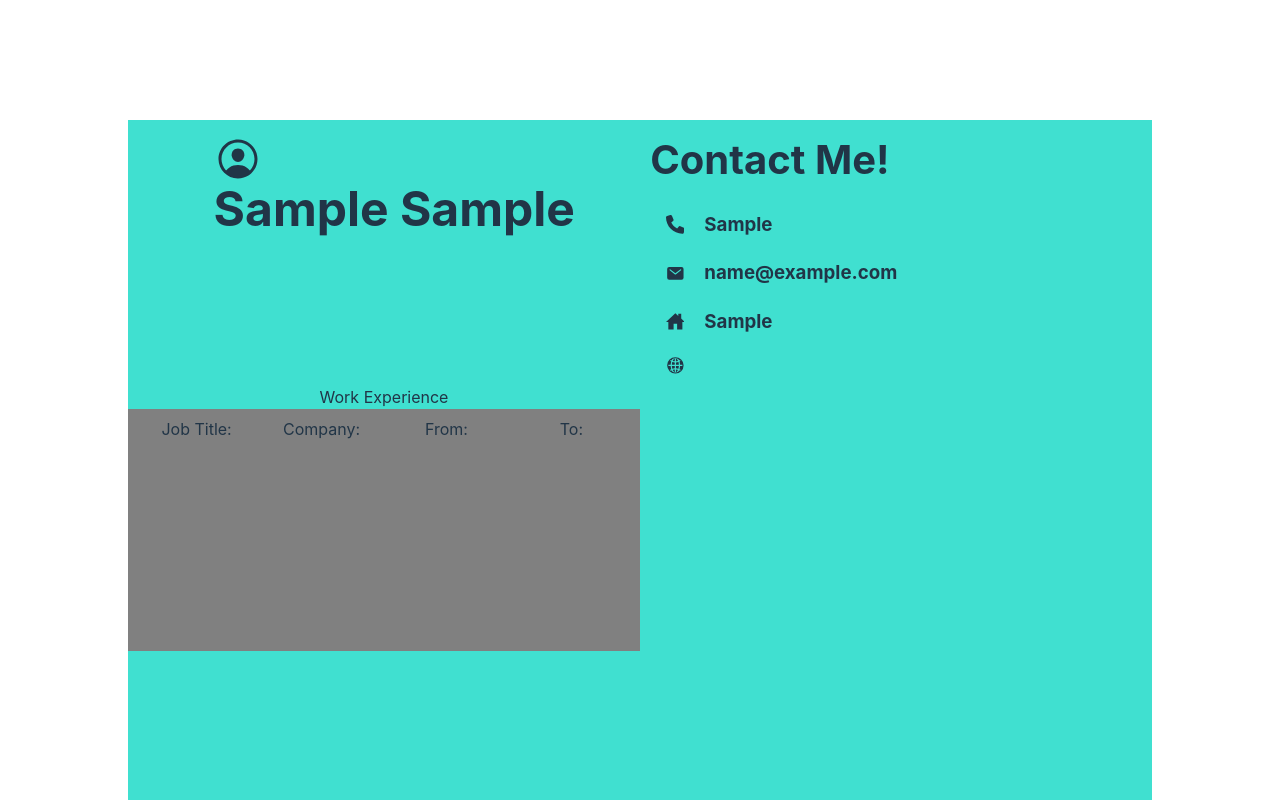
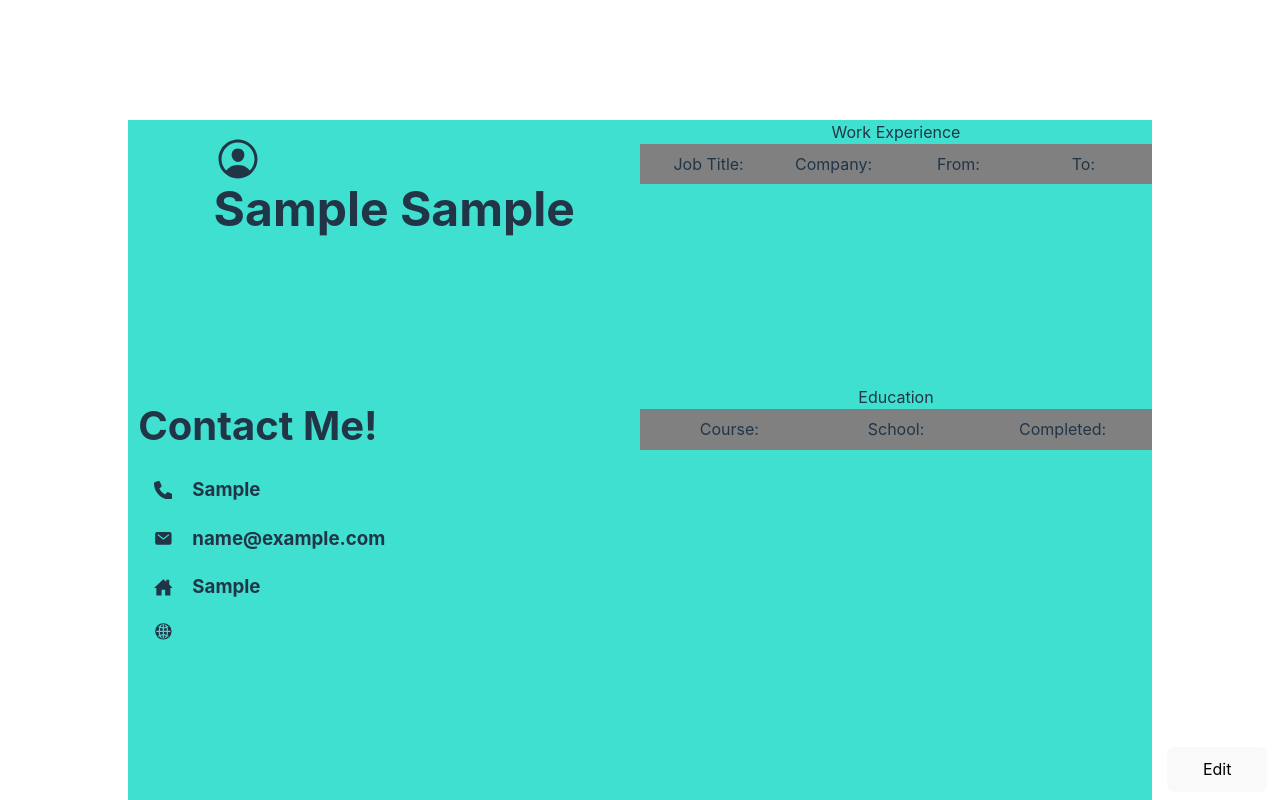
Before and after one commit to JKanaiya/CVApplication, a React (Vite) app in the folder cvApplication/: page / in a window 1280 px wide. Both pictures are taken after typing "Sample", "Sample", "Sample", "Sample", "name@example.com", "Sample" into the empty fields and a click on the button "Submit". Shown: the top 800 px of the page. Built offline with nearby package versions, Linux system fonts and the light colour scheme.

Commit message:
style: completed UI and colors

```diff
--- a/cvApplication/src/Components/App.jsx
+++ b/cvApplication/src/Components/App.jsx
@@ -12,6 +12,8 @@ function App() {
     email: "johnDoe@email.com",
     address: "realPlaceInRealCountry",
     website: "johndoe.com",
+    schoolData: [],
+    workData: [],
   });
 
   const [displayPrev, setDisplayPrev] = useState("none");
--- a/cvApplication/src/Components/CvForm.jsx
+++ b/cvApplication/src/Components/CvForm.jsx
@@ -1,6 +1,6 @@
 import { nanoid } from "nanoid";
 import { useState } from "react";
-import { FaPhone } from "react-icons/fa6";
+import { FaPhone, FaPlus } from "react-icons/fa6";
 import { IoGlobe, IoHome, IoMail } from "react-icons/io5";
 
 function CvForm({ cv, sendData, form, display }) {
@@ -87,7 +87,7 @@ function CvForm({ cv, sendData, form, display }) {
   const workOutput = workData.map((row) => {
     return (
       <tr key={row.id}>
-        <td>
+        <td data="From:">
           <input
             type="date"
             className="date"
@@ -97,7 +97,7 @@ function CvForm({ cv, sendData, form, display }) {
             }}
           ></input>
         </td>
-        <td>
+        <td data="To:">
           <input
             type="date"
             id="endOfWork"
@@ -106,14 +106,14 @@ function CvForm({ cv, sendData, form, display }) {
             onChange={(e) => changeWorkVal(row.id, e.target.value, "dateEnd")}
           ></input>
         </td>
-        <td>
+        <td data="job title:">
           <input
             type="text"
             name="jobTitle"
             onChange={(e) => changeWorkVal(row.id, e.target.value, "jobTitle")}
           ></input>
         </td>
-        <td>
+        <td data="company:">
           <input
             type="text"
             name="company"
@@ -127,7 +127,7 @@ function CvForm({ cv, sendData, form, display }) {
   const schoolOutput = schoolData.map((row) => {
     return (
       <tr key={row.id}>
-        <td>
+        <td data="Completed:">
           <input
             type="date"
             className="date"
@@ -137,14 +137,14 @@ function CvForm({ cv, sendData, form, display }) {
             }
           ></input>
         </td>
-        <td>
+        <td data="Course:">
           <input
             type="text"
             name="course"
             onChange={(e) => changeSchoolVal(row.id, e.target.value, "course")}
           ></input>
         </td>
-        <td>
+        <td data="School:">
           <input
             type="text"
             name="school"
@@ -219,11 +219,18 @@ function CvForm({ cv, sendData, form, display }) {
             ></input>
           </div>
         </fieldset>
-        <button type="submit">Submit</button>
+        <button id="submit" type="submit">
+          Submit
+        </button>
       </form>
       <div>
         <fieldset id="education">
-          <legend>Education</legend>
+          <legend>
+            Education
+            <button type="button" id="addEducationRow" onClick={addSchoolData}>
+              +
+            </button>
+          </legend>
           <table>
             <thead>
               <tr>
@@ -236,7 +243,12 @@ function CvForm({ cv, sendData, form, display }) {
           </table>
         </fieldset>
         <fieldset id="work">
-          <legend>Work Experience</legend>
+          <legend>
+            Work Experience
+            <button type="button" id="addWorkRow" onClick={addWorkData}>
+              +
+            </button>
+          </legend>
           <table>
             <thead>
               <tr>
@@ -251,12 +263,6 @@ function CvForm({ cv, sendData, form, display }) {
         </fieldset>
       </div>
       {/*TODO: change these to icons + and - later*/}
-      <button type="button" id="addWorkRow" onClick={addWorkData}>
-        Add Work
-      </button>
-      <button type="button" id="addEducationRow" onClick={addSchoolData}>
-        Add Education
-      </button>
     </section>
   );
 }
--- a/cvApplication/src/Components/Preview.jsx
+++ b/cvApplication/src/Components/Preview.jsx
@@ -1,15 +1,21 @@
 import UserDetails from "./UserDetails";
-import UserInfo from "./UserInfo";
+import UserWork from "./UserWork";
+import UserEducation from "./UserEducation";
 import UserHeader from "./UserHeader";
 
 const Preview = function ({ cv, display, editData }) {
   return (
-    <div id="preview" style={{ display: `${display}` }}>
-      <UserHeader firstName={cv.firstName} secondName={cv.secondName} />
-      <UserDetails {...cv} />
-      <UserInfo {...cv} />
-      <button onClick={editData}></button>
-    </div>
+    <>
+      <div id="preview" style={{ display: `${display}` }}>
+        <UserHeader firstName={cv.firstName} secondName={cv.secondName} />
+        <UserWork {...cv} />
+        <UserDetails {...cv} />
+        <UserEducation {...cv} />
+      </div>
+      <button id="edit" onClick={editData} style={{ display: `${display}` }}>
+        Edit
+      </button>
+    </>
   );
 };
 export default Preview;
--- a/cvApplication/src/Components/UserDetails.jsx
+++ b/cvApplication/src/Components/UserDetails.jsx
@@ -2,7 +2,7 @@ import { FaPhone } from "react-icons/fa6";
 import { IoMail, IoHomeSharp, IoGlobe } from "react-icons/io5";
 const UserDetails = function (cv) {
   return (
-    <div>
+    <div id="contact">
       <h2>Contact Me!</h2>
       <h3>
         <FaPhone />
--- /dev/null
+++ b/cvApplication/src/Components/UserEducation.jsx
@@ -0,0 +1,32 @@
+import { nanoid } from "nanoid";
+const UserEducation = (cv) => {
+  let schoolData = "";
+  if (cv.schoolData.length > 0) {
+    schoolData = JSON.parse(cv.schoolData).map((v) => {
+      return (
+        <tr key={nanoid()}>
+          <td data="course:">{v.course}</td>
+          <td data="school:">{v.school}</td>
+          <td data="Completed:">{v.completedDate}</td>
+        </tr>
+      );
+    });
+  }
+  return (
+    <div id="edContainer">
+      <table id="edTable">
+        <caption>Education</caption>
+        <thead>
+          <tr>
+            <td>Course:</td>
+            <td>School:</td>
+            <td>Completed:</td>
+          </tr>
+        </thead>
+        <tbody>{schoolData}</tbody>
+      </table>
+    </div>
+  );
+};
+
+export default UserEducation;
--- a/cvApplication/src/Components/UserHeader.jsx
+++ b/cvApplication/src/Components/UserHeader.jsx
@@ -1,7 +1,7 @@
 import { IoPersonCircleOutline } from "react-icons/io5";
 const UserHeader = function ({ firstName, secondName }) {
   return (
-    <div>
+    <div id="names">
       <h1>
         <IoPersonCircleOutline />
         {firstName} {secondName}
--- a/cvApplication/src/Components/UserInfo.jsx
+++ b/cvApplication/src/Components/UserInfo.jsx
@@ -1,5 +1,34 @@
-const UserInfo = function ({ jobTitle }) {
+import { nanoid } from "nanoid";
+const UserInfo = function (cv) {
+  let schoolData = "";
+  let workData = "";
+  if (cv.schoolData.length > 0) {
+    schoolData = JSON.parse(cv.schoolData).map((v) => {
       return (
+        <tr key={nanoid()}>
+          <td>{v.course}</td>
+          <td>{v.school}</td>
+          <td>{v.completedDate}</td>
+        </tr>
+      );
+    });
+  }
+
+  if (cv.workData.length > 0) {
+    workData = JSON.parse(cv.workData).map((v) => {
+      return (
+        <tr key={nanoid()}>
+          <td>{v.jobTitle}</td>
+          <td>{v.company}</td>
+          <td>{v.dateStart}</td>
+          <td>{v.dateEnd}</td>
+        </tr>
+      );
+    });
+  }
+
+  return (
+    <div>
       <table>
         <caption>Work Experience</caption>
         <thead>
@@ -10,8 +39,20 @@ const UserInfo = function ({ jobTitle }) {
             <td>To: </td>
           </tr>
         </thead>
-      <tbody></tbody>
+        <tbody>{workData}</tbody>
       </table>
+      <table>
+        <caption>Education</caption>
+        <thead>
+          <tr>
+            <td>Course:</td>
+            <td>School:</td>
+            <td>Completed:</td>
+          </tr>
+        </thead>
+        <tbody>{schoolData}</tbody>
+      </table>
+    </div>
   );
 };
 export default UserInfo;
--- /dev/null
+++ b/cvApplication/src/Components/UserWork.jsx
@@ -0,0 +1,34 @@
+import { nanoid } from "nanoid";
+const UserWork = (cv) => {
+  let workData = "";
+  if (cv.workData.length > 0) {
+    workData = JSON.parse(cv.workData).map((v) => {
+      return (
+        <tr key={nanoid()}>
+          <td data="Job Title:">{v.jobTitle}</td>
+          <td data="Company:">{v.company}</td>
+          <td data="Hired:">{v.dateStart}</td>
+          <td data="Completed:">{v.dateEnd}</td>
+        </tr>
+      );
+    });
+  }
+  return (
+    <div id="wkContainer">
+      <table id="wkTable">
+        <caption>Work Experience</caption>
+        <thead>
+          <tr>
+            <td>Job Title: </td>
+            <td>Company: </td>
+            <td>From:</td>
+            <td>To: </td>
+          </tr>
+        </thead>
+        <tbody>{workData}</tbody>
+      </table>
+    </div>
+  );
+};
+
+export default UserWork;
```
Lines whose indentation alone changed are shown as unchanged.
